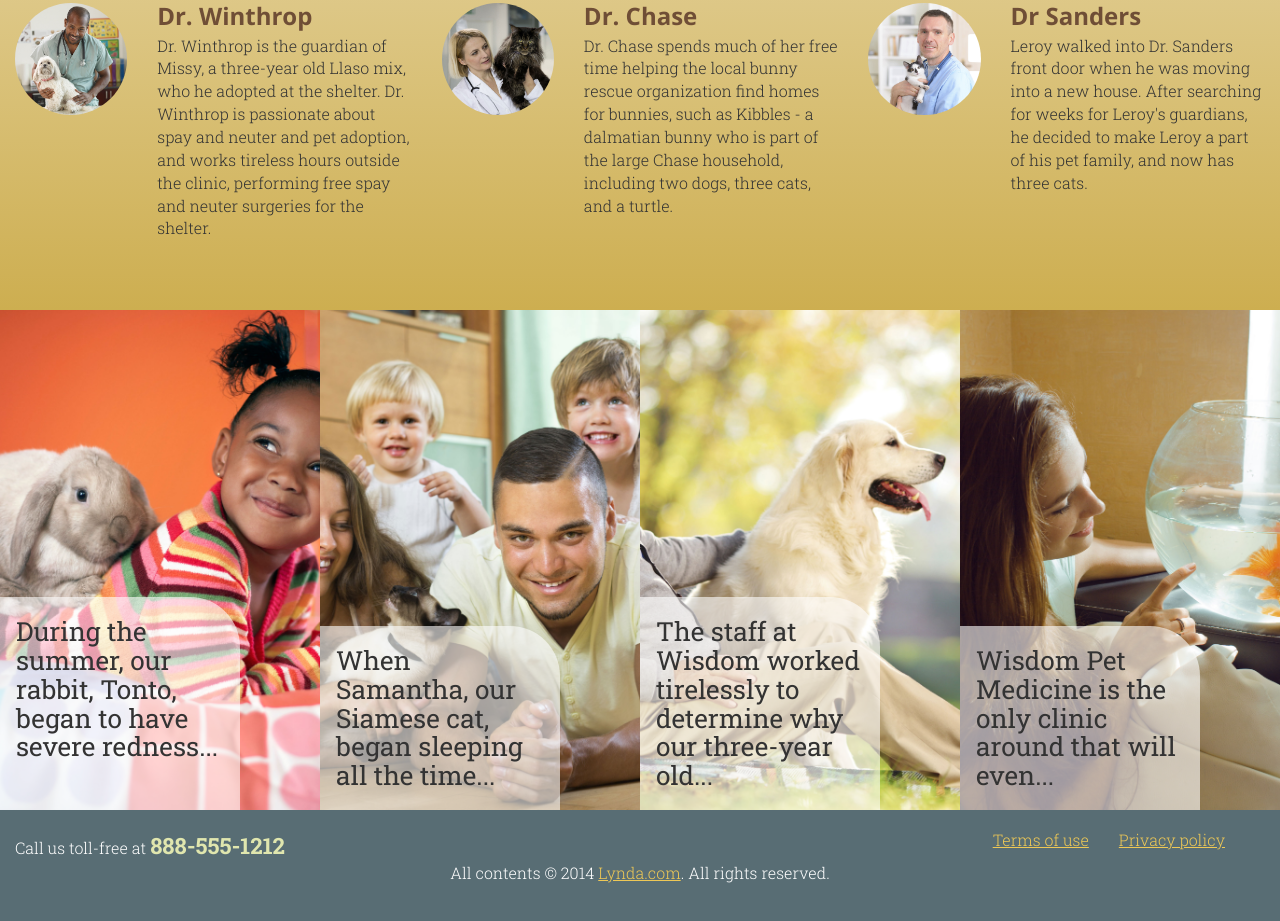
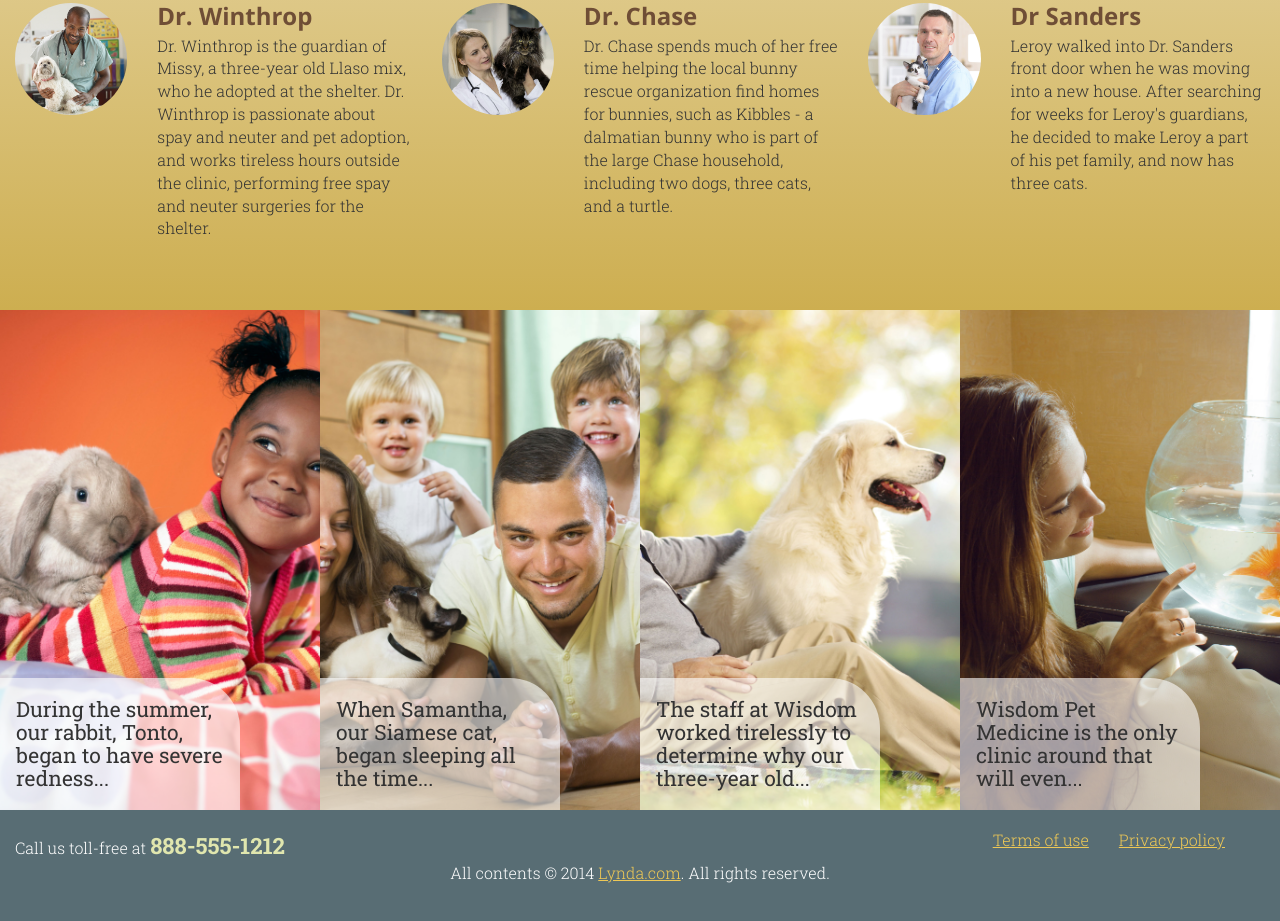
Before and after one commit to planetoftheweb/bootstrapcarousel, a website: page builds/development/index.html in a window 1280 px wide. Shown: the part 2080-3001 px from the top of the page. Drawn offline with nearby package versions, Linux system fonts and the light colour scheme.

Commit message:
minor updates to quotes

```diff
--- a/builds/development/css/style.css
+++ b/builds/development/css/style.css
@@ -5,7 +5,7 @@ html {
   box-sizing: border-box;
 }
 *, *:before, *:after {
-  box-sizing: inherit;
+	transition: all .5s ease-out;
 }
 
 h1, h2, h3, h4, h5, h6 {
@@ -19,7 +19,6 @@ body {
 	font-weight: 300;
 	font-size: 2em;
 	position: relative;
-  transition: opacity ease-out .7s;
 }
 
 /*----  Nav  ----*/
@@ -279,7 +278,6 @@ and (min-width : 2000px)  {
 	width: 75%;
 	font-weight: 400;
 	border-radius: 0 50px 0 0;
-	transition: all .5s ease-out;
 }
 
 #testimonials blockquote .quote:hover {
@@ -316,7 +314,7 @@ and (min-width : 2000px)  {
 }
 
 #testimonials .quote {
-	font-size: 1.5em;
+	font-size: 1.2em;
 	line-height: 110%;
 	font-weight: 400;
 }
@@ -332,8 +330,8 @@ and (min-width : 2000px)  {
 	font-family: "Open Sans", sans-serif;
 	font-weight: 100;
 	display: block;
-	font-size: .6em;
 	opacity: 1;
+	font-size: .8em;
 	line-height: 120%;
 }
 
--- a/builds/development/index.html
+++ b/builds/development/index.html
@@ -156,7 +156,7 @@
     <div class="content container-fluid">
       <h2>Testimonials</h2>
       <div class="row">
-        <blockquote id="janeh" class="col-lg-3 col-md-6">
+        <blockquote id="janeh" class="col-md-6 col-lg-3 ">
           <div class="quote">
             <span class="intro">During the summer, our rabbit, Tonto, began to have severe redness</span>
             <span class="more"> and itching on his belly and feet. Through diagnostic testing, we learned that Tonto is severely allergic to over a dozens kinds of grass pollens. We’ve now been doing allergy injections for several months, and his itching and redness have nearly gone away. I’m very thankful to the veterinarians and staff at Wisdom for the excellent care Tonto received, and for nipping his allergies in the bud, so to speak.</span>
@@ -164,7 +164,7 @@
           </div>
         </blockquote>
 
-        <blockquote id="mcphersons" class="col-lg-3 col-md-6">
+        <blockquote id="mcphersons" class="col-md-6 col-lg-3">
           <div class="quote">
             <span class="intro">When Samantha, our Siamese cat, began sleeping all the time</span>
             <span class="more">and urinating excessively, we brought her to see the specialists at Wisdom. After running a blood test, Dr. Winthrop confirmed what we all feared - Samantha was showing signs of diabetes. The doctor put us on a daily routine to provide Samantha insulin injections, and showed us how to administer the shots. We weren't sure we could do it, but the gang at Wisdom was very supportive and encouraging. Now, two years later, Samantha is still free from any complications of diabetes, and her blood sugar regularly tests normal. Thank you, Wisdom Pet Medicine!</span>
@@ -172,7 +172,7 @@
           </div>
         </blockquote>
 
-        <blockquote id="johnb" class="col-lg-3 col-md-6">
+        <blockquote id="johnb" class="col-md-6 col-lg-3 ">
           <div class="quote">
             <span class="intro">The staff at Wisdom worked tirelessly to determine why our three-year old</span>
             <span class="more">Labrador Retriever, Roxie, started going into sudden kidney failure. They stabilized her and provided fluids until her kidneys were again functioning normal, but it was still a mystery as to what caused her health to decline so quickly. The vet noted our address on Roxie’s chart, and asked if we lived on one of the orchards in the vicinity, and if Roxie had a habit of eating grapes off the vine. Our answer was “of course – she’s a Labrador.” That day we learned just how toxic grapes and raisins are to pets, and Roxie is no longer allowed to roam unattended in the orchard.</span>
@@ -180,7 +180,7 @@
           </div>
         </blockquote>
 
-        <blockquote id="lorraines" class="col-lg-3 col-md-6">
+        <blockquote id="lorraines" class="col-md-6 col-lg-3">
           <div class="quote">
             <span class="intro">Wisdom Pet Medicine is the only clinic around that will even</span>
             <span class="more">book pet fish for appointments. When our 13-year old Comet goldfish, McAllister, turned from silvery white to an angry red, we called around, urgently trying to find a veterinarian who could help. Wisdom not only got us in the same day, but also was able to diagnose McAllister as having a severe case of septicemia. In order to kill the harmful bacteria in his blood, we had to use a dog antibiotic in his tank every day for a week, and in the end, McAllister was good as new. I still smile upon remembering Dr. Chase pulling out an old vet school textbook to calculate the correct antibiotic dose for a fish!</span>
```
